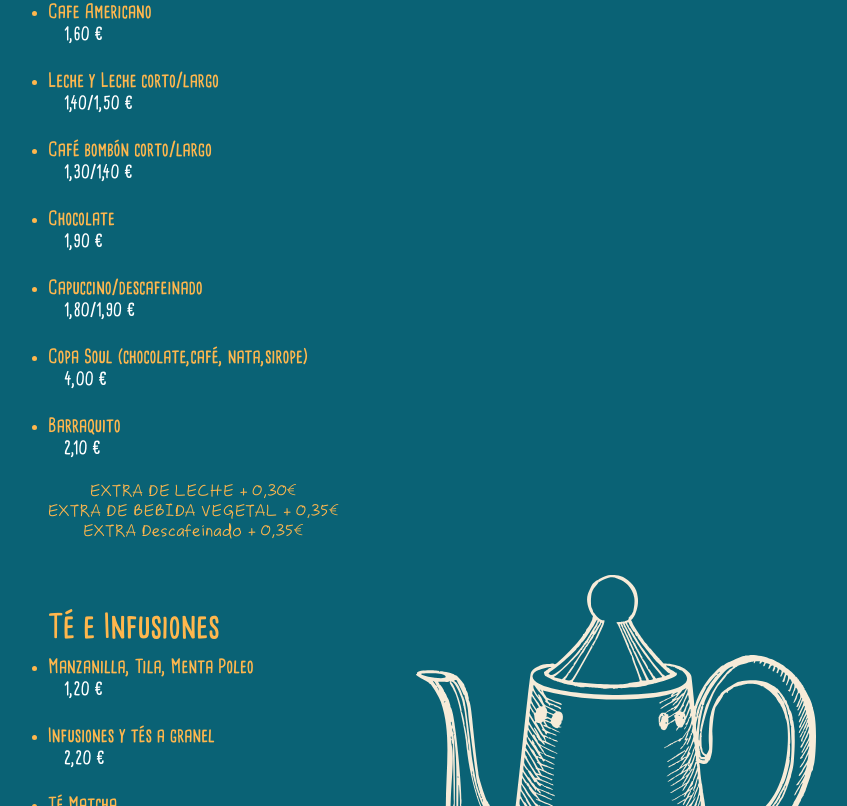
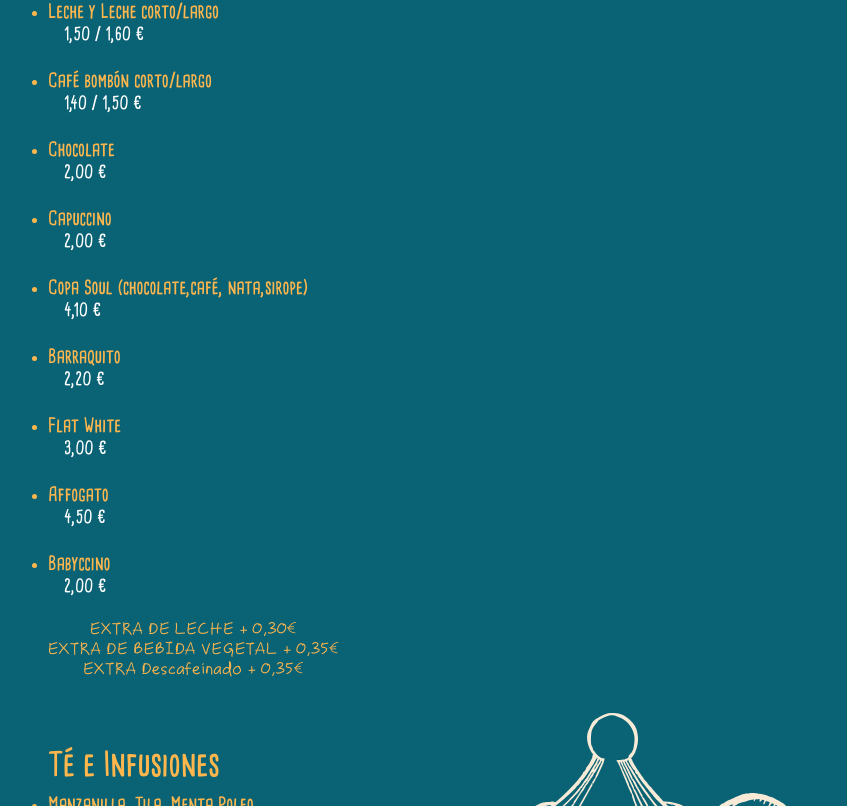
Before and after one commit to algiro/sfc-menu, a React (Vite) app: page / in a window 1280 px wide. Shown: the part 574-1380 px from the top of the page, without its empty margins (224-1071 px from the left). Built offline with nearby package versions, Linux system fonts and the light colour scheme.

Commit message:
updated prices

```diff
--- a/src/components/CuencoMenu.jsx
+++ b/src/components/CuencoMenu.jsx
@@ -12,13 +12,13 @@ const CuencoMenu = () => {
         <div className="two-column-layout">
           <div className="column menu-content">
             <h1 className='section-title'>CUENCOS</h1>
-            <div className="item-price"> 5,00€</div>
+            <div className="item-price"> 6,80€</div>
             <div className="cuenco-note"> Todos nuestros cuencos incluyen crema de frutos secos naturales y semillas. Recuerda avisarnos de cualquier alergia o intolerancia</div>
           </div>
           <div className="column">
-            <div className="cuenco-note"><span class="note-number"> 1) </span> <span> Elige la base que más te guste: yogur (griego o vegetal) o Açai (+ 0,70 €) </span> </div>
+            <div className="cuenco-note"><span class="note-number"> 1) </span> <span> Elige la base que más te guste: yogur (griego o vegetal) o Açai </span> </div>
             <div className="cuenco-note"><span class="note-number"> 2) </span> <span> Elige el cereal que más te guste: avena, espelta, cereal sin gluten, muesli o mix de cereal inflado </span> </div>
-            <div className="cuenco-note"><span class="note-number"> 3) </span> <span> Elige frutas de temporada </span> </div>
+            <div className="cuenco-note"><span class="note-number"> 3) </span> <span> Platano + 2 frutas de temporada </span> </div>
           </div>
         </div>
       </div>
--- a/src/components/ReposteriaMenu.jsx
+++ b/src/components/ReposteriaMenu.jsx
@@ -15,6 +15,7 @@ const ReposteriaMenu = () => {
         <div className="reposteria-note">REPOSTERÍA ARTESANAL</div>
         <div className="reposteria-note">PASTELERÍA VEGANA,</div>
         <div className="reposteria-note">SIN GLUTEN Y SIN AZUCAR</div>
+        <div className="reposteria-note">HELADO ARTESANAL</div>
       </div>
     </div>
   );
--- a/src/components/SmoothieMenu.jsx
+++ b/src/components/SmoothieMenu.jsx
@@ -14,12 +14,12 @@ const SmoothieMenu = () => {
       >
         <div className="max-w-2xl mx-auto">
           <h1 className='section-title'>SMOOTHIE</h1>
-          <div className="item-price"> 3,90 € (0,38 cl) / 4,90 € (0,50 cl)</div>
+          <div className="item-price"> 4,90 € (0,38 cl) / 5,90 € (0,50 cl)</div>
           <div className="cuenco-note"> 1. Plátano, remolacha y jengibre</div>
           <div className="cuenco-note"> 2. Arándanos, platano, piña y jengibre</div>
           <div className="cuenco-note"> 3. Frutos rojos, remolacha y naranja</div>
           <div className="cuenco-note"> 4. Pera, fresa, mango y un toque de pimienta</div>
-          <div className="cuenco-note"> 5. Pera, kiwi y pulpa de guanábana</div>
+          <div className="cuenco-note"> 5. Smoothie del mes </div>
           <div className="cuenco-note"> 6. Piña, plátano y leche de coco</div>
           <div className="cuenco-note"> 7. Papaya, naranja y fresa</div>
           <div className="cuenco-note"> 8. Plátano, fresa y naranja</div>
--- a/src/data/menuData.js
+++ b/src/data/menuData.js
@@ -3,67 +3,77 @@ export const cafes = [
     {
         id: 1,
         name: "Cafe Expreso",
-        price: "1,20"
+        price: "1,30"
     },
     {
         id: 2,
         name: "Expreso Doble",
-        price: "1,50"
+        price: "2,50"
     },
     {
         id: 3,
         name: "Cortado Corto/Largo",
-        price: "1,30 / 1,40"
+        price: "1,40 / 1,50"
     },
     {
         id: 4,
         name: "Café con Leche",
-        price: "1,50"
+        price: "1,80"
     },
     {
         id: 5,
         name: "Café Mug",
+        price: "2,10"
+    },
+    {
+        id: 6,
+        name: "Cafe Americano",
+        price: "1,70"
+    },
+    {
+        id: 7,
+        name: "Leche y Leche corto/largo",
+        price: "1,50 / 1,60"
+    },
+    {
+        id: 8,
+        name: "Café bombón corto/largo",
+        price: "1,40 / 1,50"
+    },
+    {
+        id: 9,
+        name: "Chocolate",
         price: "2,00"
     },
     {
-        id: 6,
-        name: "Descafeinado Cortado corto/largo",
-        price: "1,40/1,50"
-    },
-    {
-        id: 7,
-        name: "Cafe Americano",
-        price: "1,60"
-    },
-    {
-        id: 8,
-        name: "Leche y Leche corto/largo",
-        price: "1,40/1,50"
-    },
-    {
-        id: 9,
-        name: "Café bombón corto/largo",
-        price: "1,30/1,40"
-    },
-    {
         id: 10,
-        name: "Chocolate",
-        price: "1,90"
+        name: "Capuccino",
+        price: "2,00"
     },
     {
         id: 11,
-        name: "Capuccino/descafeinado",
-        price: "1,80/1,90"
+        name: "Copa Soul (chocolate,café, nata,sirope)",
+        price: "4,10"
     },
     {
         id: 12,
-        name: "Copa Soul (chocolate,café, nata,sirope)",
-        price: "4,00"
+        name: "Barraquito",
+        price: "2,20"
     },
     {
-        id: 13,
-        name: "Barraquito",
-        price: "2,10"
+        id: 14,
+        name: "Flat White",
+        price: "3,00"
+    },
+    {
+        id: 15,
+        name: "Affogato",
+        price: "4,50"
+    },
+    {
+        id: 16,
+        name: "Babyccino",
+        price: "2,00"
     }
 ];
 
@@ -71,17 +81,27 @@ export const te = [
     {
         id: 1,
         name: "Manzanilla, Tila, Menta Poleo",
-        price: "1,20"
+        price: "1,30"
     },
     {
         id: 2,
         name: "Infusiones y tés a granel",
-        price: "2,20"
+        price: "pregunta por nuestros sabores 2,30"
     },
     {
         id: 3,
         name: "Té Matcha",
-        price: "2,50"
+        price: "2,60"
+    },
+    {
+        id: 4,
+        name: "Leche dorada (Golden Milk)",
+        price: "2,60"
+    },
+    {
+        id: 5,
+        name: "Té Chai",
+        price: "2,60"
     }
 ];
 
@@ -89,42 +109,47 @@ export const bebidas = [
     {
         id: 1,
         name: "Agua con y sin gas (0,50 cl)",
-        price: "1,20"
+        price: "1,30"
     },
     {
         id: 2,
         name: "Zumo de Naranja (0,25 cl)",
-        price: "2,70"
+        price: "2,80"
     },
     {
         id: 3,
         name: "Zumo de Naranja (0,38 cl)",
-        price: "3,70"
+        price: "3,80"
     },
     {
         id: 4,
         name: "Kombucha (varios sabores disponibles)",
-        price: "2,95"
+        price: "3,00"
     },
     {
         id: 5,
         name: "Appleteiser,Aquarius o Nestea",
-        price: "1,90"
+        price: "2,00"
     },
     {
         id: 6,
         name: "Refrescos",
-        price: "1,60"
+        price: "1,70"
     },
     {
         id: 7,
         name: "Tonica",
-        price: "2,10"
+        price: "2,20"
     },
     {
         id: 8,
         name: "Malta",
-        price: "1,50"
+        price: "1,60"
+    },
+    {
+        id: 9,
+        name: "Bebida refrescante del dia (0,38 cl)",
+        price: "3,00"
     }
 ];
 
@@ -133,8 +158,8 @@ export const tostas = [
         id: 1,
         name: "Koko Taylor",
         ingredients: "Huevo Duro, Aguacate Y Sésamo Negro.",
-        tostaPrice: "4,70",
-        pulgaPrice: "3,00",
+        tostaPrice: "6,00",
+        pulgaPrice: "4,20",
         alergenos: {
             huevo: true,
             gluten: true,
@@ -148,8 +173,8 @@ export const tostas = [
         id: 2,
         name: "Lauryn Hill",
         ingredients: "Tomate, Aguacate, Yogur Y Pistacho.",
-        tostaPrice: "4,80",
-        pulgaPrice: "3,00",
+        tostaPrice: "5,80",
+        pulgaPrice: "4,00",
         alergenos: {
             huevo: false,
             gluten: true,
@@ -163,9 +188,9 @@ export const tostas = [
     {
         id: 3,
         name: "Sharon Jones",
-        ingredients: "Tomate, Aguacate, Yogur Y Pistacho.",
-        tostaPrice: "4,90",
-        pulgaPrice: "3,00",
+        ingredients: "Aguacate, Tomate Cherry y Mozzarella.",
+        tostaPrice: "5,80",
+        pulgaPrice: "4,00",
         alergenos: {
             huevo: false,
             gluten: true,
@@ -179,8 +204,8 @@ export const tostas = [
         id: 4,
         name: "Joss Stone",
         ingredients: "Aguacate, Queso semi curado, Almendra, Dátil Y Canela",
-        tostaPrice: "5,20",
-        pulgaPrice: "3,80",
+        tostaPrice: "6,45",
+        pulgaPrice: "4,65",
         alergenos: {
             huevo: false,
             gluten: true,
@@ -194,8 +219,8 @@ export const tostas = [
         id: 5,
         name: "Roberta Flack",
         ingredients: "Mantequilla Y Mermelada",
-        tostaPrice: "3,20",
-        pulgaPrice: "2,50",
+        tostaPrice: "4,75",
+        pulgaPrice: "3,00",
         alergenos: {
             huevo: false,
             gluten: true,
@@ -210,8 +235,8 @@ export const tostas = [
         id: 6,
         name: "Billie Holiday",
         ingredients: "Aove* Y Tomate",
-        tostaPrice: "3,20",
-        pulgaPrice: "2,70",
+        tostaPrice: "4,50",
+        pulgaPrice: "3,00",
         alergenos: {
             huevo: false,
             gluten: true,
@@ -226,8 +251,53 @@ export const tostas = [
         id: 7,
         name: "Amy Winehouse",
         ingredients: "Tomate Cherry, Pesto Casero Y Queso De Cabra.",
-        tostaPrice: "4,80",
-        pulgaPrice: "3,00",
+        tostaPrice: "6,00",
+        pulgaPrice: "4,20",
+        alergenos: {
+            huevo: false,
+            gluten: true,
+            sesamo: false,
+            frutoSecos: true,
+            lacteos: true,
+            vegan: false
+        }
+    },
+    {
+        id: 8,
+        name: "Edith Piaf",
+        ingredients: "Aove*, Tomate, Tortilla Francesa Y Canónigos",
+        tostaPrice: "5,80",
+        pulgaPrice: "4,00",
+        alergenos: {
+            huevo: true,
+            gluten: true,
+            sesamo: false,
+            frutoSecos: false,
+            lacteos: false,
+            vegan: false
+        }
+    },
+    {
+        id: 9,
+        name: "Nina Simone",
+        ingredients: "Pesto Casero, Canónigos, Queso Crema (disponible opción sin lactosa) Y Sésamo Negro.",
+        tostaPrice: "5,80",
+        pulgaPrice: "4,00",
+        alergenos: {
+            huevo: false,
+            gluten: true,
+            sesamo: true,
+            frutoSecos: true,
+            lacteos: true,
+            vegan: false
+        }
+    },
+    {
+        id: 10,
+        name: "Ella Fitzgerald",
+        ingredients: "Pesto Casero, Tomate Seco, Hummus Casero, Cebolla Roja Y Mozzarella.",
+        tostaPrice: "6,70",
+        pulgaPrice: "4,90",
         alergenos: {
             huevo: false,
             gluten: true,
@@ -236,7 +306,7 @@ export const tostas = [
             lacteos: true,
             vegan: false
         },
-        opcionVegana: true
+        opcionVegana: false
     }
 
 ];
@@ -244,8 +314,8 @@ export const arepas = [
     {
         id: 1,
         name: "Simon Dìaz",
-        ingredients: "Aguacate + questo tierno de vaca y cabra",
-        price: "4,70",
+        ingredients: "Aguacate + queso tierno de vaca y cabra",
+        price: "4,80",
         alergenos: {
             lacteos: true
         }
@@ -254,7 +324,7 @@ export const arepas = [
         id: 2,
         name: "Reina Pepià",
         ingredients: "Proteina de soja, guacamole, veganesa, guisantes",
-        price: "4,70",
+        price: "4,80",
         alergenos: {
             vegan: true
         }
@@ -263,7 +333,7 @@ export const arepas = [
         id: 3,
         name: "Soledad Bravo",
         ingredients: "Huevo, tomate, cebolla, ajì dulce, mantequilla o margarina",
-        price: "4,70",
+        price: "4,80",
         alergenos: {
             lacteos: true,
             huevo: true
@@ -271,8 +341,8 @@ export const arepas = [
     },
     {
         id: 4,
-        name: "Billo's Caracas Boys",
-        ingredients: "Questo tierno de vaca y cabra, mantequilla o margarina",
+        name: "Franco de Vita",
+        ingredients: "Queso tierno de vaca y cabra, plátano frito",
         price: "4,70",
         alergenos: {
             lacteos: true
@@ -280,20 +350,39 @@ export const arepas = [
     },
     {
         id: 5,
+        name: "Billo's Caracas Boys",
+        ingredients: "queso tierno de vaca y cabra, mantequilla o margarina",
+        price: "4,80",
+        alergenos: {
+            lacteos: true
+        }
+    },
+    {
+        id: 6,
         name: "Desorden Pùblico",
         ingredients: "Salchicha de proteina de guisantes, veganesa, guisantes, cebolla (opcional)",
-        price: "4,70",
+        price: "4,80",
         alergenos: {
             vegan: true
         }
     },
     {
-        id: 6,
+        id: 7,
         name: "Arepitas Dulces",
-        ingredients: "Arepa frita, panelam matalauva",
-        price: "3,00",
+        ingredients: "Arepa frita, panela, matalauva",
+        price: "2,50",
         alergenos: {
             vegan: true
         }
+    },
+    {
+        id: 8,
+        name: "Arepitas Dulces con queso",
+        ingredients: "Arepa frita, Panela, queso tierno de vaca y cabra , Matalauva",
+        price: "2,75",
+        alergenos: {
+            vegan: false
+        }
     }
+
 ];
```
